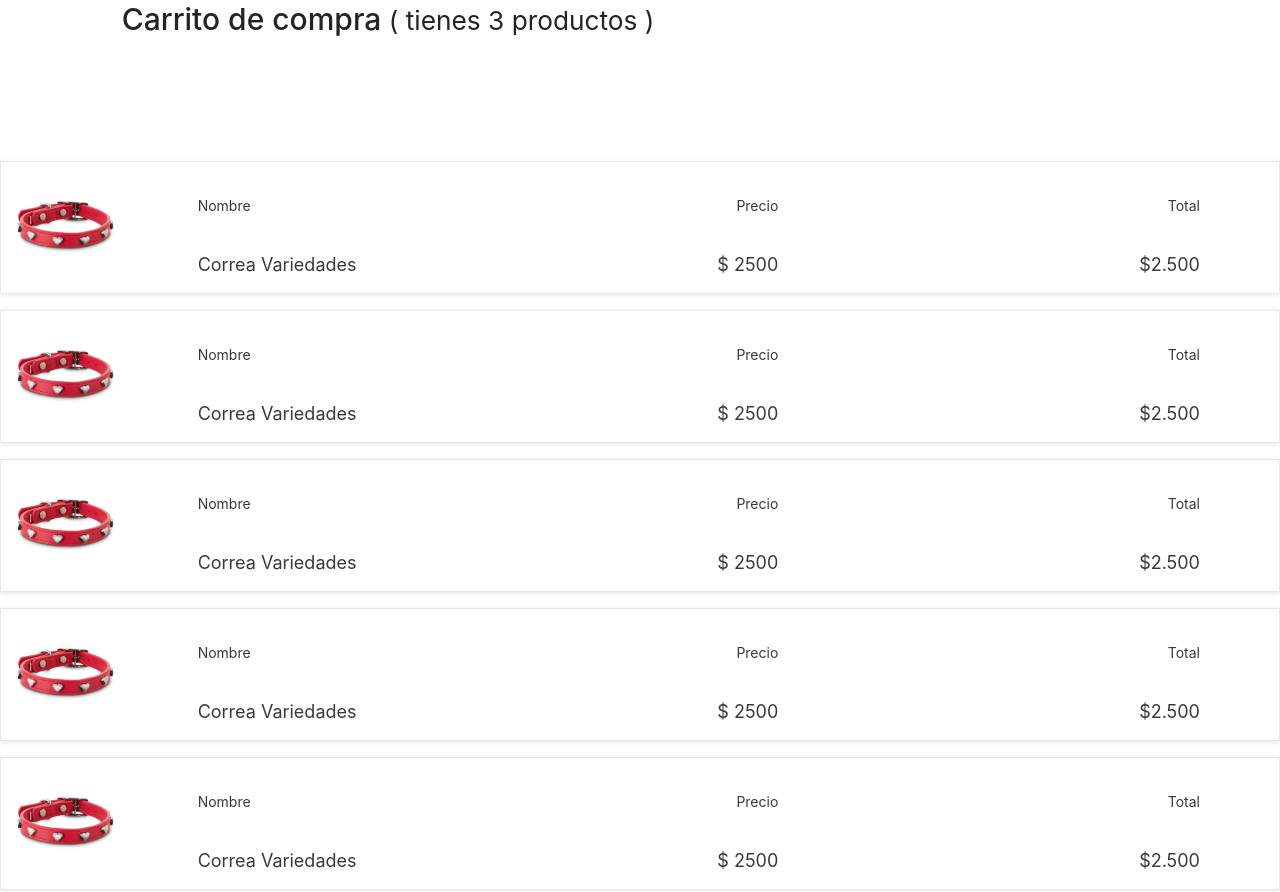
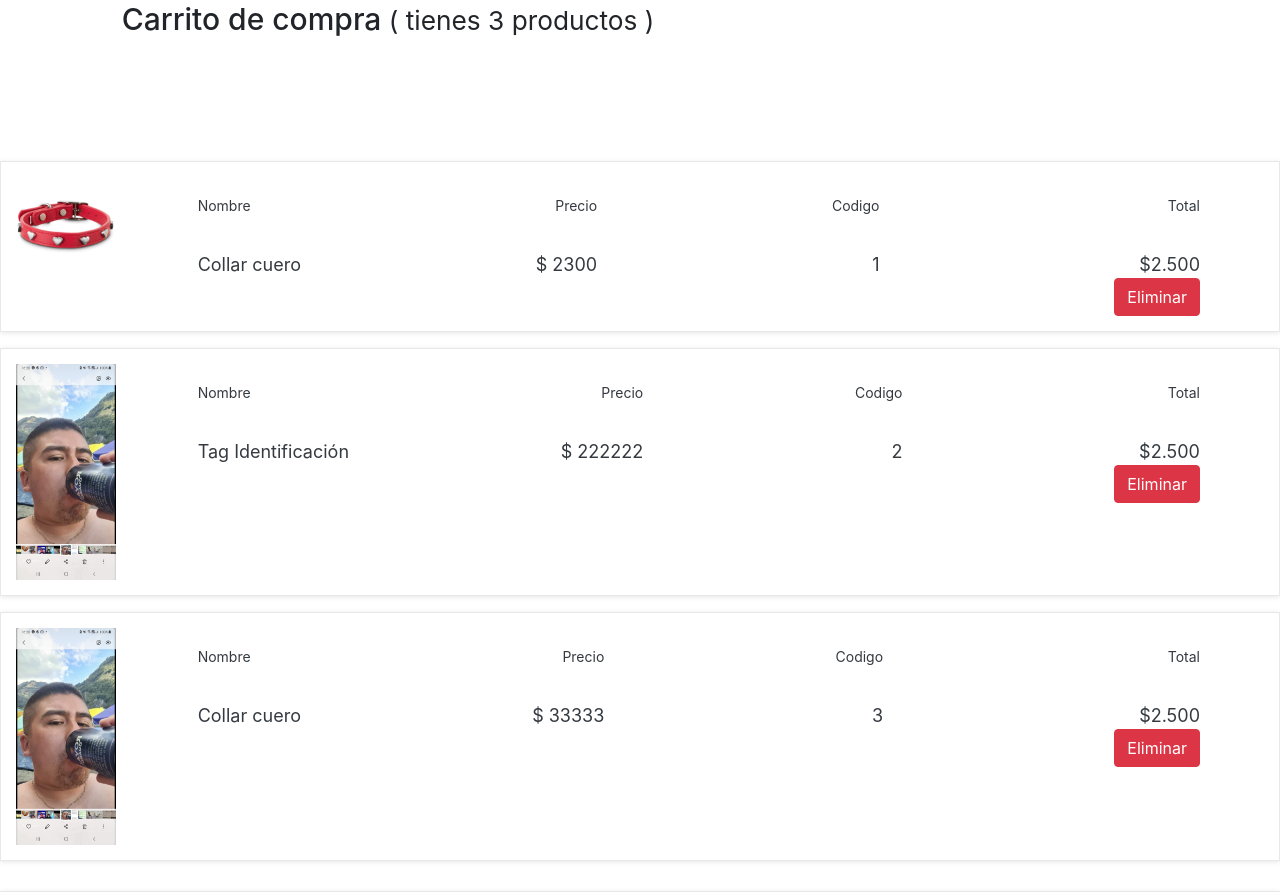
Before and after one commit to AlbertoDiaz91/casosemestral-main, a Django app: page /vercarro/ in a window 1280 px wide. Shown: the part 220-1112 px from the top of the page. Run offline with Django 4.2, Linux system fonts and the light colour scheme; data comes from the database, SQL or seed files in the repository; some libraries are stand-ins or nearby versions.

Commit message:
alertas redireccionadas

```diff
--- a/app/models.py
+++ b/app/models.py
@@ -127,9 +127,11 @@ class Pedido(models.Model):
 
 
 class Productos_Carro(models.Model):
+    codigo_producto = models.IntegerField(null=False,primary_key=True)
     nombre_producto = models.CharField(max_length=20)
     precio_producto = models.IntegerField()
     imagen_producto = models.ImageField(upload_to="productos_carro", null=True)
+
 
     def __str__(self):
         return self.nombre_producto
--- a/app/static/app/js/mensajes.js
+++ b/app/static/app/js/mensajes.js
@@ -47,20 +47,55 @@ function confirmDeletecli(run){
         }
     })
 
-    }
+}
 
 
 
+// Borrar producto de carro
 
-function confirmRegister(){
-Swal.fire({
-    position: 'center-start',
-    icon: 'success',
-    title: 'Registrado',
-    showConfirmButton: false,
-    timer: 1500
-  }).then(function () {
-    window.location.href = "sinregistro.html";
-})
+function confirmDeletecarro(codigo_producto){
+    Swal.fire({
+        title: 'Are you sure?',
+        text: "You won't be able to revert this!",
+        icon: 'warning',
+        showCancelButton: true,
+        confirmButtonColor: '#3085d6',
+        cancelButtonColor: '#d33',
+        confirmButtonText: 'Yes, delete it!'
+      }).then((result) => {
+        if (result.isConfirmed) {
+          Swal.fire(
+            'Deleted!',
+            'Your file has been deleted.',
+            'success'
+          )
+        }
+      })
 
 }
+
+
+
+// FUNCIONES SIN INICIO DE SESION
+function inicioSecion(){
+    Swal.fire({
+        icon: 'success',
+        title: 'Seción iniciada correctamente',
+        text: 'Gracias por volver!'
+
+    }).then(function () {
+            window.location.href = "/sinregistro/";
+    })
+}
+
+
+function inicioRegistro(){
+    Swal.fire({
+        icon: 'success',
+        title: 'Cuenta registrada correctamente',
+        //text: 'Gracias por volver!'
+
+    }).then(function () {
+            window.location.href = "/sinregistro/";
+    })
+}
--- a/app/templates/app/base.html
+++ b/app/templates/app/base.html
@@ -187,7 +187,7 @@
                                 <!-- Modal footer -->
                                 <div class="modal-footer">
 
-                                    <a href="{% url 'sinregistro' %}" class="btn btn-success" role="button">Iniciar sesion</a>
+                                    <a onclick="inicioSecion()"  class="btn btn-success" role="button">Iniciar sesion</a>
                                     <button type="button" class="btn btn-danger" data-dismiss="modal">Cerrar</button>
 
                                 </div>
@@ -256,7 +256,7 @@
                                     <!-- Modal footer -->
                                     <div class="modal-footer">
 
-                                        <a onclick="confirmRegister ({{ aux.run }})" class="btn btn-success" role="button">Iniciar sesion</a>
+                                        <a onclick="inicioRegistro()"  class="btn btn-success" role="button">Registrarse</a>
                                         <button type="button" class="btn btn-danger"
                                             data-dismiss="modal">Cerrar</button>
 
--- a/app/templates/app/modelocarros.html
+++ b/app/templates/app/modelocarros.html
@@ -23,6 +23,22 @@
 <script src="https://cdn.jsdelivr.net/npm/bootstrap@4.6.1/dist/js/bootstrap.bundle.min.js"></script>
 
 <link rel="stylesheet" href="https://cdnjs.cloudflare.com/ajax/libs/font-awesome/6.1.1/css/all.min.css">
+
+
+
+<script src="https://cdnjs.cloudflare.com/ajax/libs/limonte-sweetalert2/11.4.8/sweetalert2.min.js"
+        integrity="sha512-7x7HoEikRZhV0FAORWP+hrUzl75JW/uLHBbg2kHnPdFmScpIeHY0ieUVSacjusrKrlA/RsA2tDOBvisFmKc3xw=="
+        crossorigin="anonymous" referrerpolicy="no-referrer"></script>
+
+    <link rel="stylesheet" href="https://cdnjs.cloudflare.com/ajax/libs/limonte-sweetalert2/11.4.8/sweetalert2.css"
+        integrity="sha512-40/Lc5CTd+76RzYwpttkBAJU68jKKQy4mnPI52KKOHwRBsGcvQct9cIqpWT/XGLSsQFAcuty1fIuNgqRoZTiGQ=="
+        crossorigin="anonymous" referrerpolicy="no-referrer" />
+    <script src= "{% static 'app/js/mensajes.js' %}"></script>
+
+
+
+
+
 
 
 </head>
--- a/app/templates/app/sinregistro.html
+++ b/app/templates/app/sinregistro.html
@@ -91,9 +91,13 @@
                         <dd class="font-italic">- {{ aux.marca }}</dd>
                         <dt>Tipo de producto</dt>
                         <dd class="font-italic">- {{ aux.tipo }}</dd>
+                        <dt>Codigo de producto</dt>
+                        <dd class="font-italic">- {{ aux.codigo }}</dd>
 
                         <form action="" method="POST">
                             {% csrf_token %}
+
+                            <input type="hidden" name="codigo_producto" id="codigo_producto" value="{{ aux.codigo }}">
                             <input type="hidden" name="nombre_producto" id="nombre_producto" value="{{ aux.nombre }}">
                             <input type="hidden" name="precio_producto" id="precio_producto" value="{{ aux.precio }}">
                             <input type="hidden" name="imagen_producto" id="imagen_producto" value="{{ aux.imagen }}">
--- a/app/templates/app/vercarro.html
+++ b/app/templates/app/vercarro.html
@@ -106,7 +106,7 @@
 
 
 
-                                            {% for aux in listaCarrito %}
+                                        {% for aux in listaCarrito %}
                                             <div class="cart_items bg-white">
                                                 <ul class="cart_list">
                                                     <li class="cart_item clearfix bg-white">
@@ -128,26 +128,27 @@
                                                             <div class="cart_item_price cart_info_col">
                                                                 <div class="cart_item_title text-dark">Precio</div>
                                                                 <div class="cart_item_text text-dark">$ {{ aux.precio_producto }}</div>
+                                                            </div>
+
+
+                                                            <div class="cart_item_price cart_info_col">
+                                                                <div class="cart_item_title text-dark">Codigo</div>
+                                                                <div class="cart_item_text text-dark"> {{ aux.codigo_producto }}</div>
+                                                            </div>
 
 
 
-
-
-                                                            </div>
                                                             <div class="cart_item_total cart_info_col">
                                                                 <div class="cart_item_title text-dark">Total</div>
                                                                 <div class="cart_item_text text-dark">$2.500</div>
+                                                                <a onclick="confirmDeletecarro ({{ aux.codigo_producto }})" class="btn btn-danger">Eliminar</a>
                                                             </div>
                                                         </div>
                                                     </li>
                                                 </ul>
                                             </div>
 
-
-
-
-
-                        {% endfor %}
+                                        {% endfor %}
 
 
 
--- a/app/urls.py
+++ b/app/urls.py
@@ -19,7 +19,9 @@ urlpatterns = [
     path('fundacion/', fundacion ,name="fundacion"),
     path('historial/', historial ,name="historial"),
     path('segui/', segui ,name="segui"),
+
     path('vercarro/', vercarro ,name="vercarro"),
+    path('vercarroeliminar/<codigo>/', vercarroeliminar ,name="vercarroeliminar"),
 
     path('agregar_producto/', agregar_producto ,name="agregar_producto"),
     path('modificar_producto/<codigo>/', modificar_producto ,name="modificar_producto"),
--- a/app/views.py
+++ b/app/views.py
@@ -76,11 +76,23 @@ def historial (request):
 def segui (request):
     return render(request, 'app/segui.html')
 
+
+ # Funciones de vercarro
+
 def vercarro (request):
     carro = Productos_Carro.objects.all()
     datos = {'listaCarrito': carro }
 
     return render(request, 'app/vercarro.html',datos)
+
+
+def vercarroeliminar (request, codigo_producto):
+    producto = Producto.objects.get(codigo_producto=codigo_producto)
+    producto.delete()
+
+    return redirect(to="vercarro")
+
+
 
 
 
```
Also changed, not shown: app/migrations/0001_initial.py, db.sqlite3, media/clientes/WhatsApp_Image_2022-05-14_at_4.20.46_PM.jpeg (added), media/productos/WhatsApp_Image_2022-05-14_at_4.20.46_PM_ee8gk4j.jpeg (added), media/productos/WhatsApp_Image_2022-05-14_at_4.20.46_PM_s7HQqNj.jpeg (added), media/productos/correa_SUbyYde.jpg (added).
